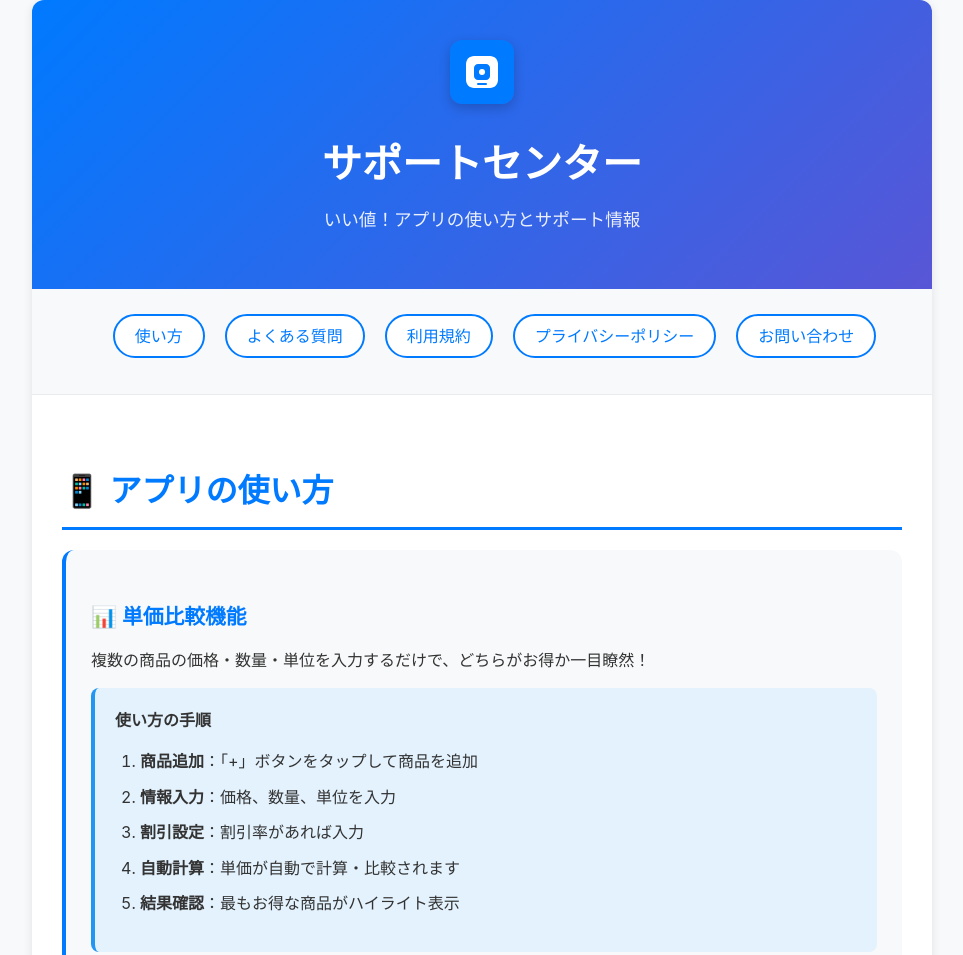
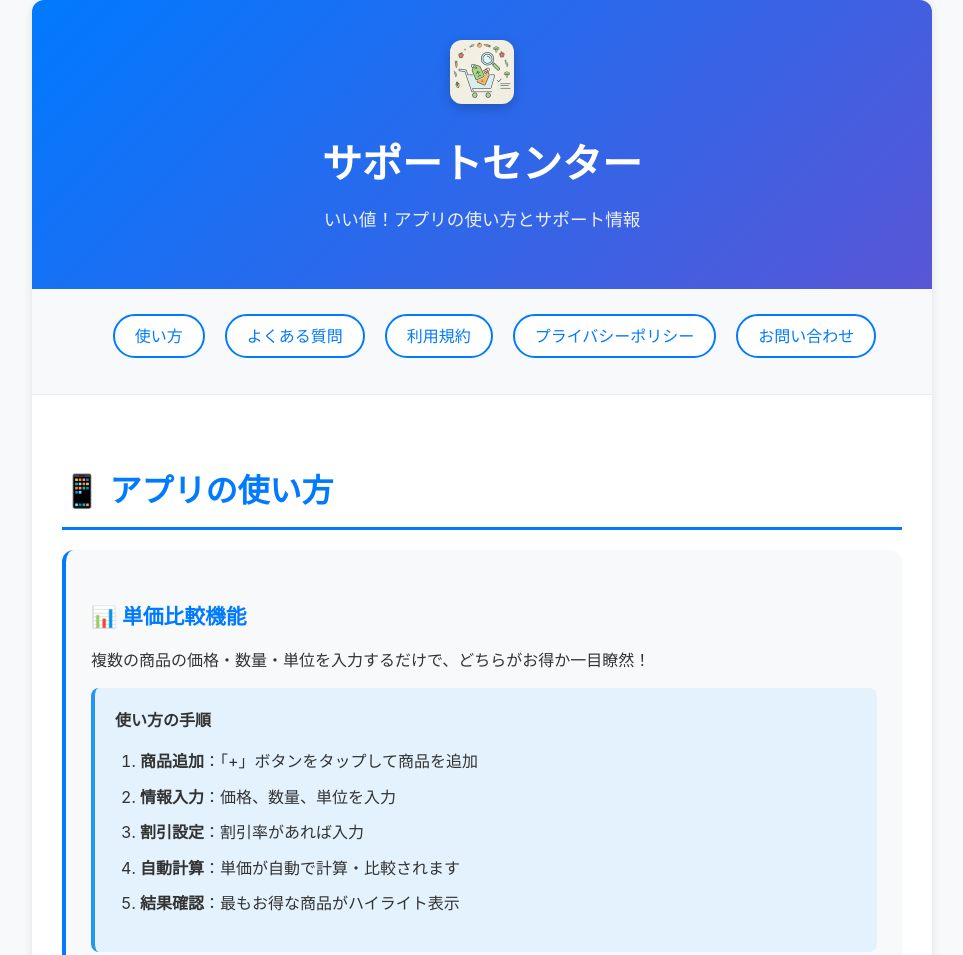
Before and after one commit to taka9535/Iine-App-Support, a plain HTML site: page index.html in a window 1280 px wide. Shown: the top 955 px of the page, without its empty margins (158-1121 px from the left). Drawn offline with Linux system fonts and the light colour scheme.

Commit message:
fix: アプリアイコンを実際のPNGファイルに変更
- SVGファイルを削除し、実際のアプリアイコンファイル（AppIcon.png）を使用
- 不要なルートディレクトリのimagesフォルダを削除

```diff
--- a/index.html
+++ b/index.html
@@ -244,7 +244,7 @@
     <div class="container">
         <div class="header">
             <div class="app-icon">
-                <img src="images/app-icon.svg" alt="いい値！アプリ" width="64" height="64">
+                <img src="images/AppIcon.png" alt="いい値！アプリ" width="64" height="64">
             </div>
             <h1>サポートセンター</h1>
             <p>いい値！アプリの使い方とサポート情報</p>
```
Also changed, not shown: images/AppIcon.png (added), images/app-icon.svg (deleted).
